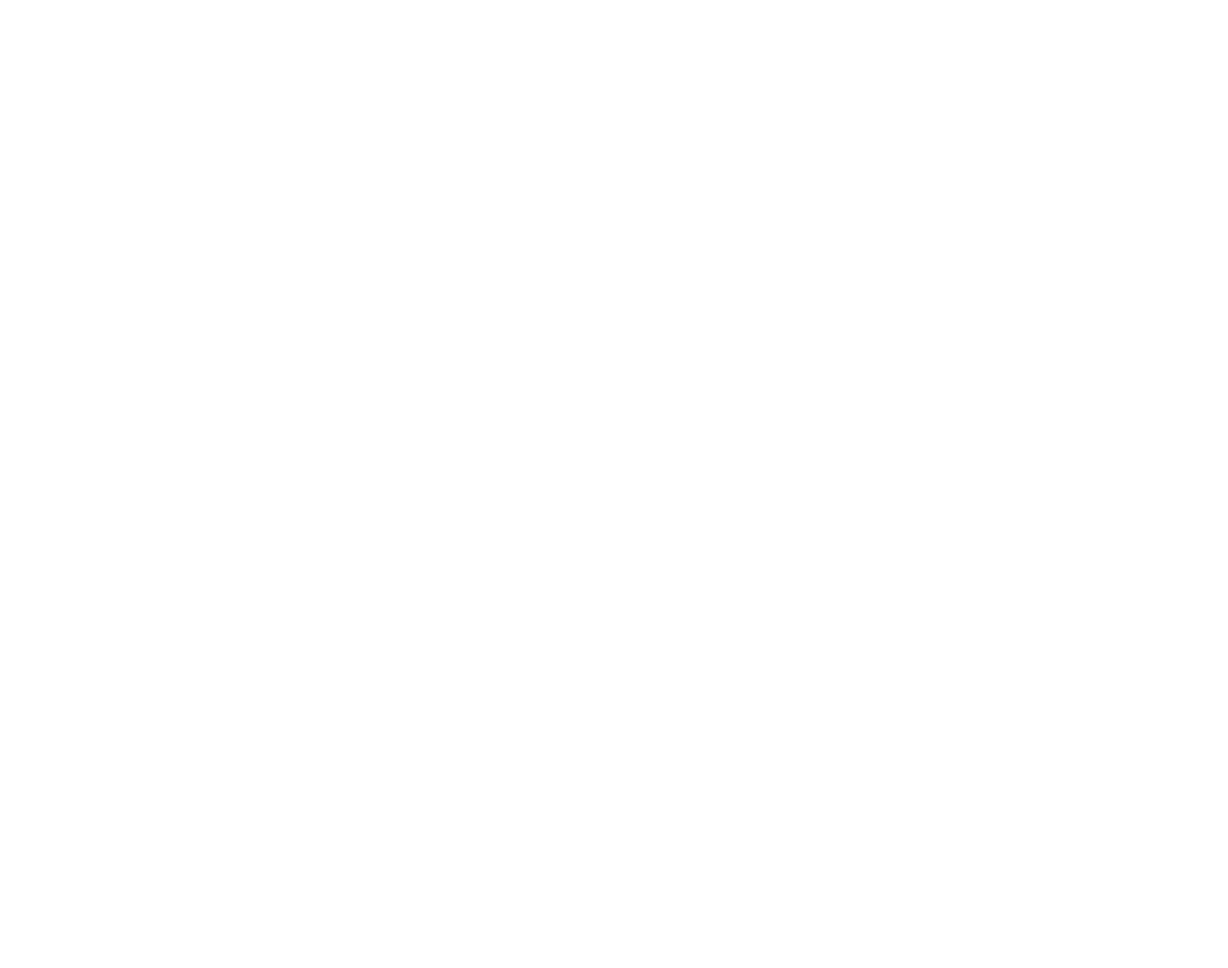
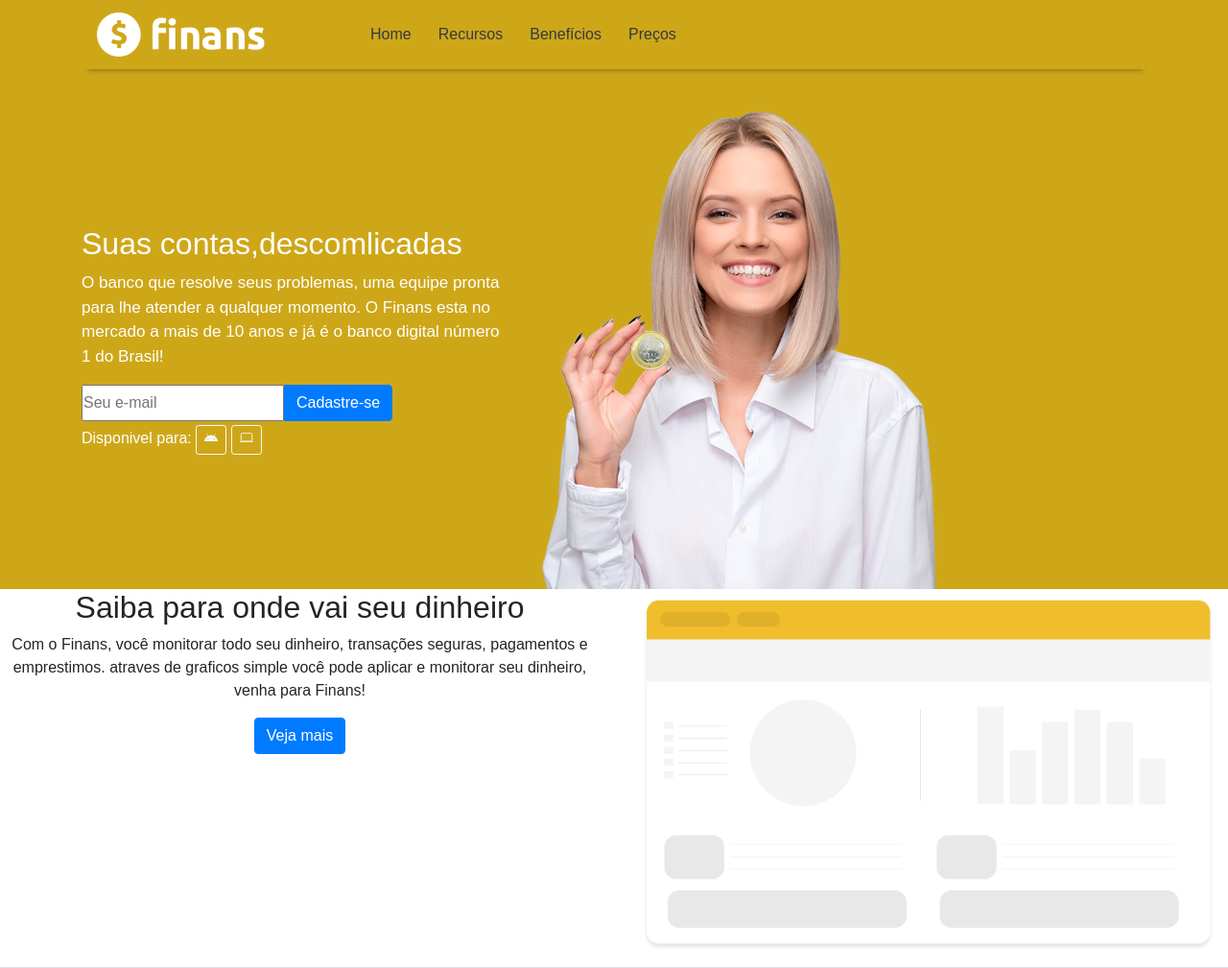
Before and after one commit to erico-lt/project_bootstrap4, a plain HTML site: page index.html in a window 1280 px wide. Shown: the whole page at 96% size. Before the commit the page ends 800 px from the top, so only its background shows below. Drawn offline with nearby package versions, Linux system fonts and the light colour scheme.

Commit message:
projeto em andamento

```diff
--- a/index.html
+++ b/index.html
@@ -3,17 +3,87 @@
   <head>
     <meta charset="utf-8">
     <meta name="viewport" content="width=device-width, initial-scale=1, shrink-to-fit=no">
-
-    <!-- Bootstrap CSS -->
     <link rel="stylesheet" href="https://stackpath.bootstrapcdn.com/bootstrap/4.1.3/css/bootstrap.min.css" integrity="sha384-MCw98/SFnGE8fJT3GXwEOngsV7Zt27NXFoaoApmYm81iuXoPkFOJwJ8ERdknLPMO" crossorigin="anonymous">
-
+    <link rel="stylesheet" href="/style/style.css">
+    <link rel="shortcut icon" href="/imagens/favicon.ico" type="image/x-icon">
+    <link rel="preconnect" href="https://fonts.googleapis.com">
+    <link rel="preconnect" href="https://fonts.googleapis.com">
     <title>Teste</title>
   </head>
   <body>
-
-    <script src="https://code.jquery.com/jquery-3.3.1.slim.min.js" integrity="sha384-q8i/X+965DzO0rT7abK41JStQIAqVgRVzpbzo5smXKp4YfRvH+8abtTE1Pi6jizo" crossorigin="anonymous"></script>
-    <script src="https://cdnjs.cloudflare.com/ajax/libs/popper.js/1.14.3/umd/popper.min.js" integrity="sha384-ZMP7rVo3mIykV+2+9J3UJ46jBk0WLaUAdn689aCwoqbBJiSnjAK/l8WvCWPIPm49" crossorigin="anonymous"></script>
-    <script src="https://stackpath.bootstrapcdn.com/bootstrap/4.1.3/js/bootstrap.min.js" integrity="sha384-ChfqqxuZUCnJSK3+MXmPNIyE6ZbWh2IMqE241rYiqJxyMiZ6OW/JmZQ5stwEULTy" crossorigin="anonymous"></script>
+    <div class="container">
+      <header class="mb-4">
+        <nav class="navbar navbar-expand-md">
+          <div class="row">
+            <a href="#" class="navbar-brand col-7 col-sm-8"><img class="img-fluid" src="/imagens/logo.png" alt=""> </a>
+            <button class="navbar-toggler col-2" type="button" data-toggle="collapse" data-target="#navegacao">
+              <span class="btn btn-lg"><ion-icon name="menu-outline"></ion-icon></span>
+            </button>
+          </div>
+          <div class="collapse navbar-collapse " id="navegacao">
+            <ul class="navbar-nav">
+              <li class="nav-item active">
+                <a href="#" class="nav-link text-dark"> Home</a>
+              </li>
+              <li class="nav-item">
+                <a href="#" class="nav-link text-dark"> Recursos</a>
+              </li>
+              <li class="nav-item">
+                <a href="#" class="nav-link text-dark"> Benefícios</a>
+              </li>
+              <li class="nav-item">
+                <a href="#" class="nav-link text-dark" > Preços</a>
+              </li>
+            </ul>
+          </div>
+        </nav>
+      </header>
+      <div id="area_conteudo_principal">
+        <div class=" row">
+          <div class="area_apresentao_card col-12 col-sm-4 col-md-5 align-self-center">
+            <h2 class="">Suas contas,descomlicadas</h2>
+            <p class="">
+              O banco que resolve seus problemas, uma equipe pronta para lhe atender a qualquer momento.
+               O Finans esta no mercado a mais de 10 anos e já é o banco digital número 1 do Brasil!
+            </p>
+            <form action="" class="mb-1">
+              <div class="btn-group btn-toolbar">
+                <input type="email" name="email" id="email" placeholder="Seu e-mail" required></input>
+                <button class="btn btn-primary" type="submit">Cadastre-se</button>
+              </div>
+            </form>
+            <span>
+              Disponivel para:
+              <button class="btn btn-sm btn-outline-light">
+                <ion-icon name="logo-android"></ion-icon>
+              </button>
+              <button class="btn btn-sm btn-outline-light">
+                <ion-icon name="laptop-outline"></ion-icon>
+              </button>
+            </span>
+          </div>
+          <div class="col-12 col-sm-8 col-md-7"><img src="/imagens/capa-mulher.png" alt=""></img></div>
+        </div>
+      </div>
+    </div>
+    <div id="area_grafico_seuDinheiro" class="bg-white borber border-bottom">
+      <div class="row">
+        <div class="col-12 col-sm-6 text-center">
+          <h2>Saiba para onde vai seu dinheiro</h2>
+          <p>
+            Com o Finans, você monitorar todo seu dinheiro, transações seguras, pagamentos e emprestimos.
+             atraves de graficos simple você pode aplicar e monitorar seu dinheiro, venha para Finans!
+          </p>
+          <a class="btn btn-primary" href="#">Veja mais</a>
+        </div>
+        <div class="col-12 col-sm-6">
+          <img class="img-fluid" src="/imagens/saiba.png" alt="">
+        </div>
+      </div>
+    </div>
+    <script src="https://code.jquery.com/jquery-3.3.1.slim.min.js" ></script>
+    <script src="https://cdnjs.cloudflare.com/ajax/libs/popper.js/1.14.3/umd/popper.min.js" ></script>
+    <script src="https://stackpath.bootstrapcdn.com/bootstrap/4.1.3/js/bootstrap.min.js" ></script>
     <script type="module" src="https://unpkg.com/ionicons@5.5.2/dist/ionicons/ionicons.esm.js"></script>
     <script nomodule src="https://unpkg.com/ionicons@5.5.2/dist/ionicons/ionicons.js"></script>
     </body>
--- /dev/null
+++ b/style/style.css
@@ -0,0 +1,23 @@
+*{
+    margin: 0;
+    padding: 0;
+    list-style-type: none;
+}
+@import url('https://fonts.googleapis.com/css2?family=Source+Sans+Pro:wght@200&display=swap');
+body{
+    background: #cea719;
+    font-family: 'Source Sans Pro', sans-serif;
+}
+header{
+    background: transparent;
+    box-shadow: 1px 7px 5px -5px rgba(0, 0, 0, 0.253);
+}
+header nav ul li{
+    margin-right: 12px;
+}
+.area_apresentao_card{
+    color: white;
+}
+.area_apresentao_card p{
+    font-size: 1.07em;
+}
```
Also changed, not shown: imagens/favicon.ico (added).
